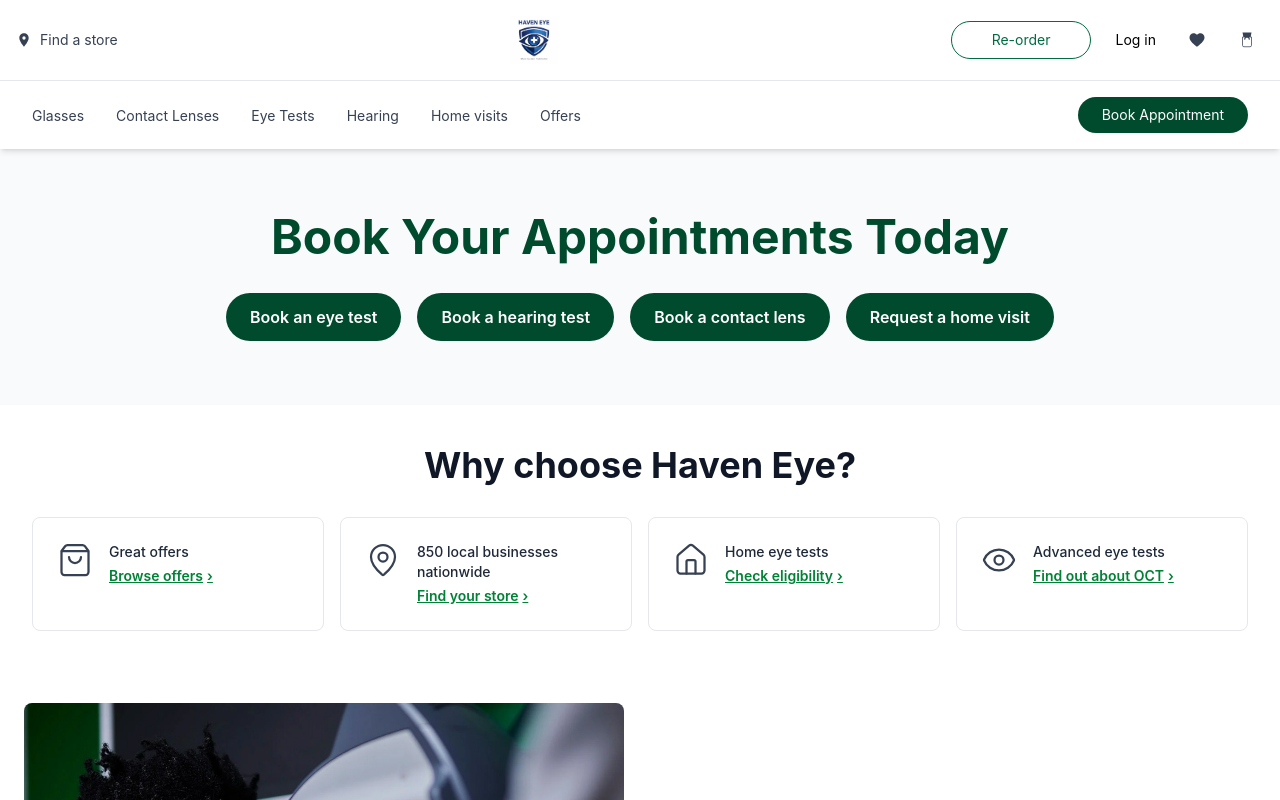
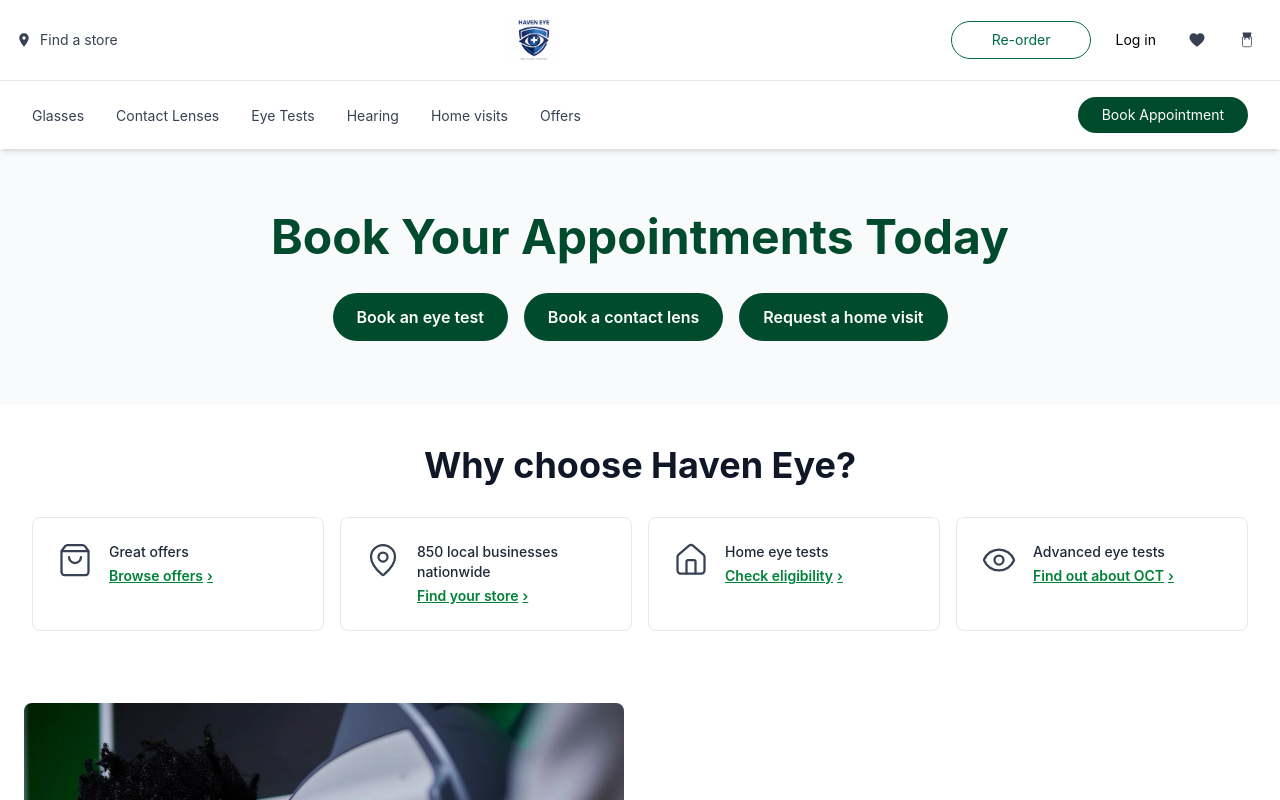
Before and after one commit to Barmoo/haven-eyes-project, a React (Vite) app: page / in a window 1280 px wide. Shown: the top 800 px of the page. Built offline with nearby package versions, Linux system fonts and the light colour scheme.

Commit message:
changes added and committed

```diff
--- a/src/components/hero.jsx
+++ b/src/components/hero.jsx
@@ -16,12 +16,6 @@
           <Link to="/book-eye-test">
             <button className="w-full sm:w-auto bg-[#004B2E] text-white py-2 sm:py-3 px-4 sm:px-6 rounded-full font-semibold hover:bg-green-700 transition text-sm sm:text-base">
               Book an eye test
-            </button>
-          </Link>
-
-          <Link to="/book-hearing-test">
-            <button className="w-full sm:w-auto bg-[#004B2E] text-white py-2 sm:py-3 px-4 sm:px-6 rounded-full font-semibold hover:bg-green-700 transition text-sm sm:text-base">
-              Book a hearing test
             </button>
           </Link>
 
--- a/src/components/offer.jsx
+++ b/src/components/offer.jsx
@@ -13,7 +13,7 @@
             </div>
 
             {/* Offer 1 - 2 for 1 (text left, image right) */}
-            <div className="flex flex-col lg:flex-row w-full min-h-auto lg:min-h-[500px]">
+            <div className="flex flex-col lg:flex-row w-full min-h-auto lg:min-h-125">
 
                 {/* Left - Text */}
                 <div className="flex flex-col justify-center w-full lg:w-1/2 px-4 sm:px-8 lg:px-16 py-6 sm:py-12 lg:py-16">
@@ -37,17 +37,17 @@
                 </div>
 
                 {/* Right - Image */}
-                <div className="w-full lg:w-1/2 min-h-64 sm:min-h-80 lg:min-h-[500px] flex justify-center items-center px-4 sm:pr-6 lg:pr-6 mt-4 lg:mt-0">
+                <div className="w-full lg:w-1/2 min-h-64 sm:min-h-80 lg:min-h-125 flex justify-center items-center px-4 sm:pr-6 lg:pr-6 mt-4 lg:mt-0">
                     <img src="/images/offers/offe.png" alt="2 for 1 offers" className="w-full max-w-sm sm:max-w-none h-full object-cover rounded-lg" />
                 </div>
 
             </div>
 
             {/* Offer 2 - Hearing aid promise (image left, text right) */}
-            <div className="flex flex-col lg:flex-row-reverse w-full min-h-auto lg:min-h-[500px] mt-8 sm:mt-12 lg:mt-16">
+            <div className="flex flex-col lg:flex-row-reverse w-full min-h-auto lg:min-h-125 mt-8 sm:mt-12 lg:mt-16">
 
                 {/* Left - Image */}
-                <div className="w-full lg:w-1/2 min-h-64 sm:min-h-80 lg:min-h-[500px] flex justify-center items-center px-4 sm:pl-6 lg:pl-6 mb-4 lg:mb-0">
+                <div className="w-full lg:w-1/2 min-h-64 sm:min-h-80 lg:min-h-125 flex justify-center items-center px-4 sm:pl-6 lg:pl-6 mb-4 lg:mb-0">
                     <img src="/images/Hearing aid promise/HAP.png" alt="Hearing aid promise" className="w-full max-w-sm sm:max-w-none h-full object-cover rounded-lg" />
                 </div>
 
```
